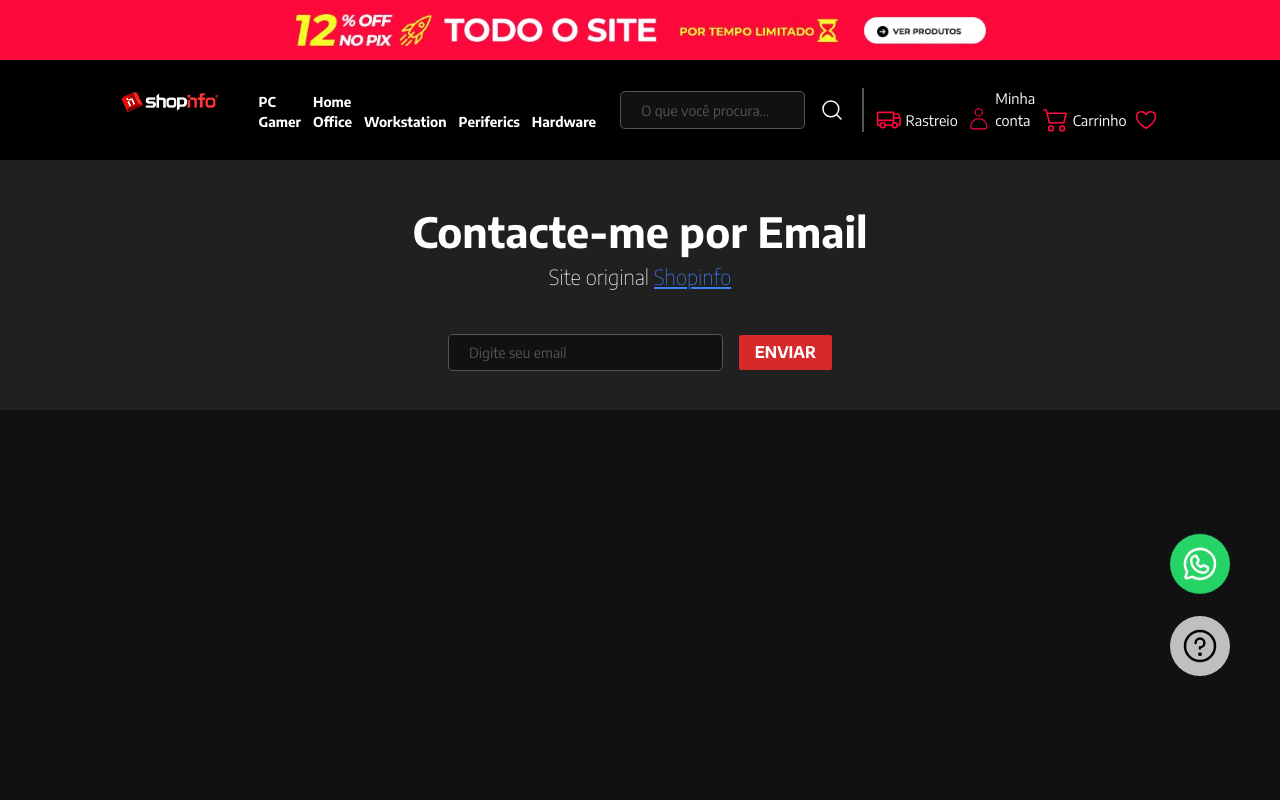
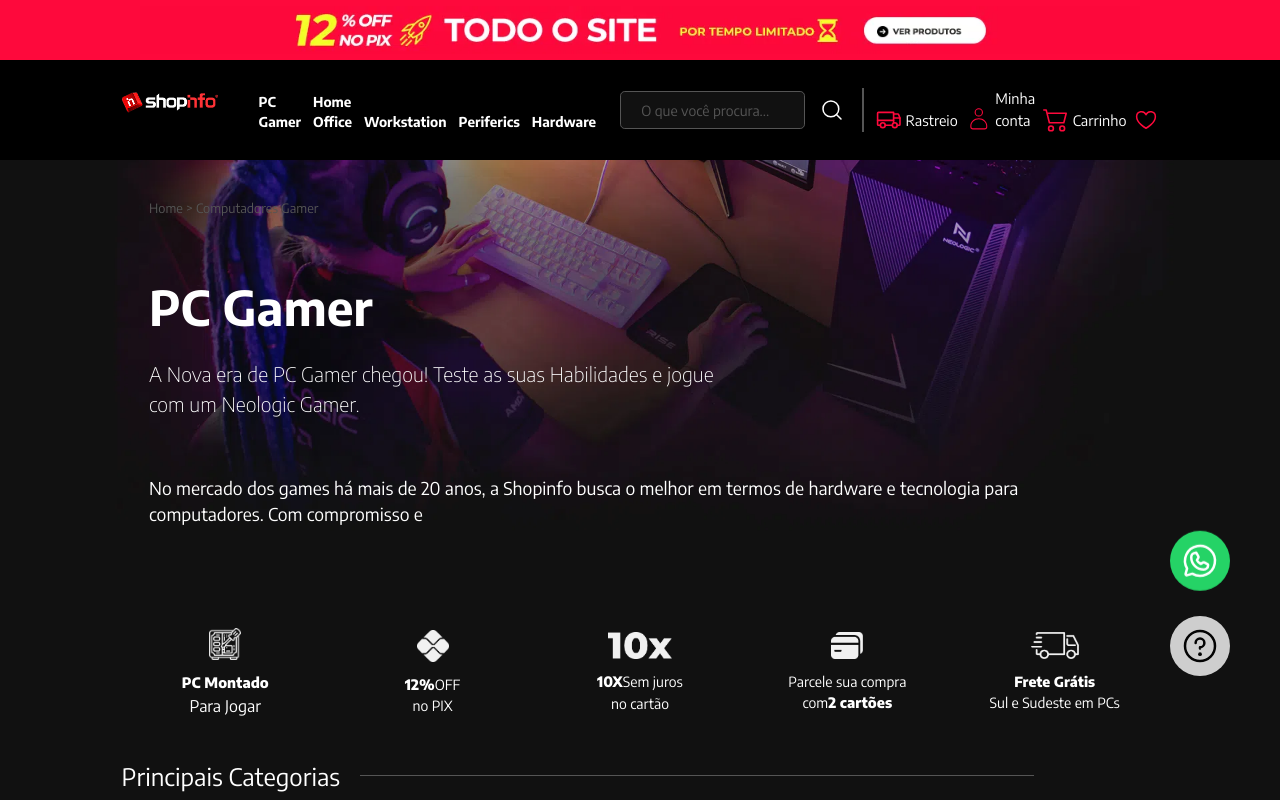
Before and after one commit to CodeMaster1025/Shopinfo-NextJS-Typescript-Tailwind-CSS-, a Next.js app: page /home-office in a window 1280 px wide. Shown: the top 800 px of the page. Built offline with nearby package versions, Linux system fonts and the light colour scheme.

Commit message:
Corrigindo erro para deploy

```diff
--- a/src/components/_ui/Render/index.tsx
+++ b/src/components/_ui/Render/index.tsx
@@ -3,9 +3,7 @@
 import { ChevronRightDown } from '@/components/_ui/ChevronRightDown';
 import { BsChevronDown } from 'react-icons/bs';
 import { categories } from '@/pages/api/data';
-import { PublicityCardV6 } from '../PublicityCard/v6';
 import { pcGamers } from '@/pages/api/products/gamers';
-import { PublicityCardV7 } from '../PublicityCard/v7';
 
 const listDown = [
   {
@@ -88,27 +86,7 @@
   subtitle: string
   paragraph: string
   section: string
-  render_card: React.FC<{
-      computer: {
-        title: string;
-        price: string;
-        old_price: string;
-        stars: number;
-        favorites: boolean;
-        id: string;
-        image: string;
-        name: string;
-        processor: string;
-        mark: string;
-        videoboard: string;
-        memory: string;
-        HD: string;
-        SSD: string;
-        WIFI: boolean;
-        specifications: {
-            icon: string, setting: string
-        }[];
-      }}>
+  render_card: React.FC<any>
 }
 
 export default function Render({
--- a/src/pages/home-office/index.tsx
+++ b/src/pages/home-office/index.tsx
@@ -1,8 +1,16 @@
+import { PublicityCardV6 } from '@/components/_ui/PublicityCard/v6';
 import Render from '@/components/_ui/Render';
 import React from 'react';
 
 // import { Container } from './styles';
 
 export default function page() {
-  return <></>
+  return <Render
+    banner_img="/assets/img/choosepc-gmer.webp"
+    section='Home > Computadores Gamer'
+    title="PC Gamer"
+    subtitle="A Nova era de PC Gamer chegou! Teste as suas Habilidades e jogue com um Neologic Gamer."
+    paragraph="No mercado dos games há mais de 20 anos, a Shopinfo busca o melhor em termos de hardware e tecnologia para computadores. Com compromisso e"
+    render_card={PublicityCardV6}
+  />
 }
--- a/src/pages/workstation/index.tsx
+++ b/src/pages/workstation/index.tsx
@@ -1,8 +1,16 @@
+import { PublicityCardV6 } from '@/components/_ui/PublicityCard/v6';
 import Render from '@/components/_ui/Render';
 import React from 'react';
 
 // import { Container } from './styles';
 
 export default function page() {
-  return <Render />
+  return <Render
+    banner_img="/assets/img/choosepc-gmer.webp"
+    section='Home > Workstation'
+    title="Workstation"
+    subtitle="Seu novo ambiente de trabalho com tecnologia de ponta e computadores potentes para qualquer que seja a sua área de atuação. Busca um computador mais robusto e potente para trabalhos pesados? Não deixe de conferir a secção Workstation que estará disponível na Black Friday da Shopinfo!"
+    paragraph="No mercado dos games há mais de 20 anos, a Shopinfo busca o melhor em termos de hardware e tecnologia para computadores. Com compromisso e"
+    render_card={PublicityCardV6}
+  />
 }
```
